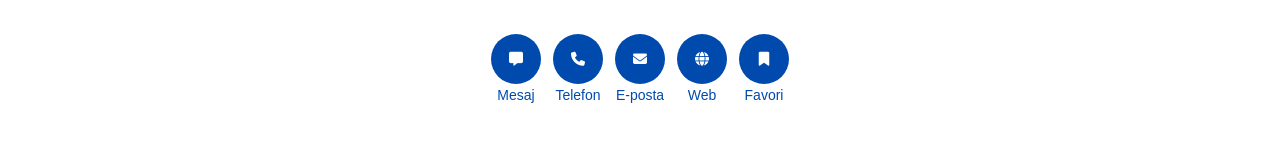
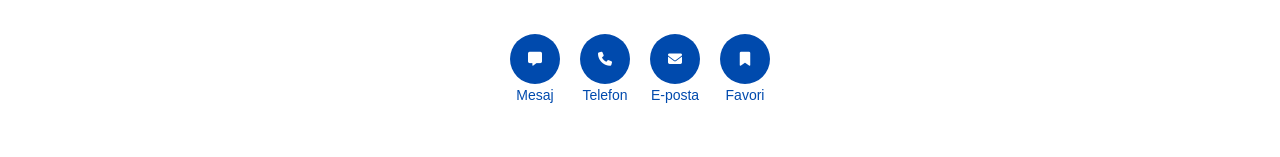
Before and after one commit to mustafayasarr/dijico-profilecard, a plain HTML site: page index.html in a window 1280 px wide. Shown: the part 261-418 px from the top of the page. Drawn offline with nearby package versions, Linux system fonts and the light colour scheme.

Commit message:
remove web

```diff
--- a/index.html
+++ b/index.html
@@ -65,13 +65,6 @@
         <i class="fa-solid fa-envelope"></i>
       </a>
 	  	<label>E-posta</label>
-
-    </li>	<li>
-      <a href="#">
-
-       <i class="fa-solid fa-globe"></i>
-      </a>
-	  	<label>Web</label>
 
     </li>
     <li>
```
